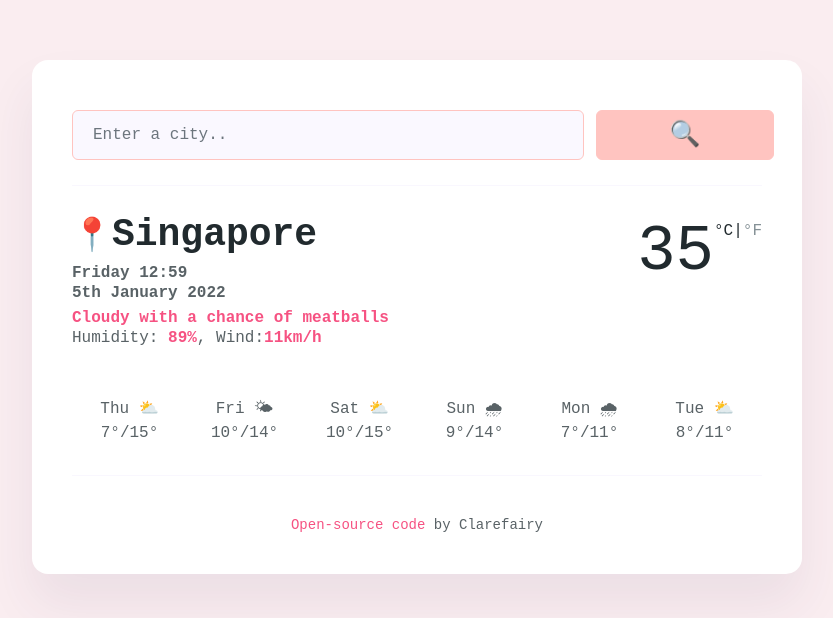
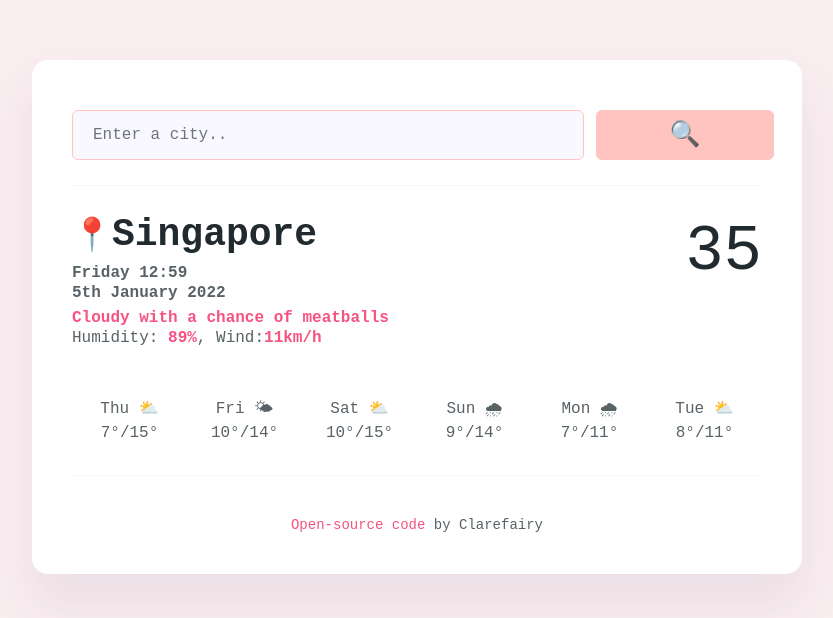
Before and after one commit to Clarefairy/weather-app-react, a React (Create React App) app: page / in a window 1280 px wide. Shown: the top 618 px of the page, without its empty margins (223-1056 px from the left). Built offline with nearby package versions, Linux system fonts and the light colour scheme.

Commit message:
Remove temperature units & units link

```diff
--- a/src/WeatherInfo.js
+++ b/src/WeatherInfo.js
@@ -42,7 +42,7 @@ export default function WeatherInfo() {
               <span className="temperature" id="temperature">
                 35
               </span>
-              <span className="units">
+              {/* <span className="units">
                 <a href="#" id="celsius-link" className="active">
                   °C
                 </a>
@@ -50,7 +50,7 @@ export default function WeatherInfo() {
                 <a href="#" id="fahrenheit-link">
                   °F
                 </a>
-              </span>
+              </span> */}
             </div>
           </div>
         </div>
```
